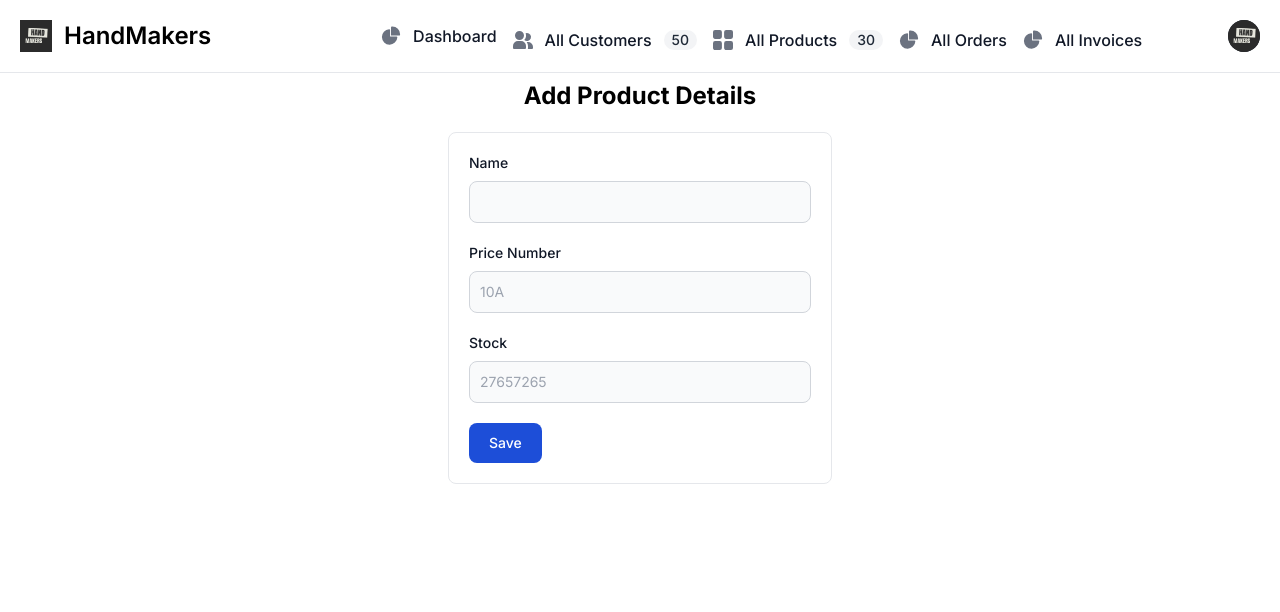
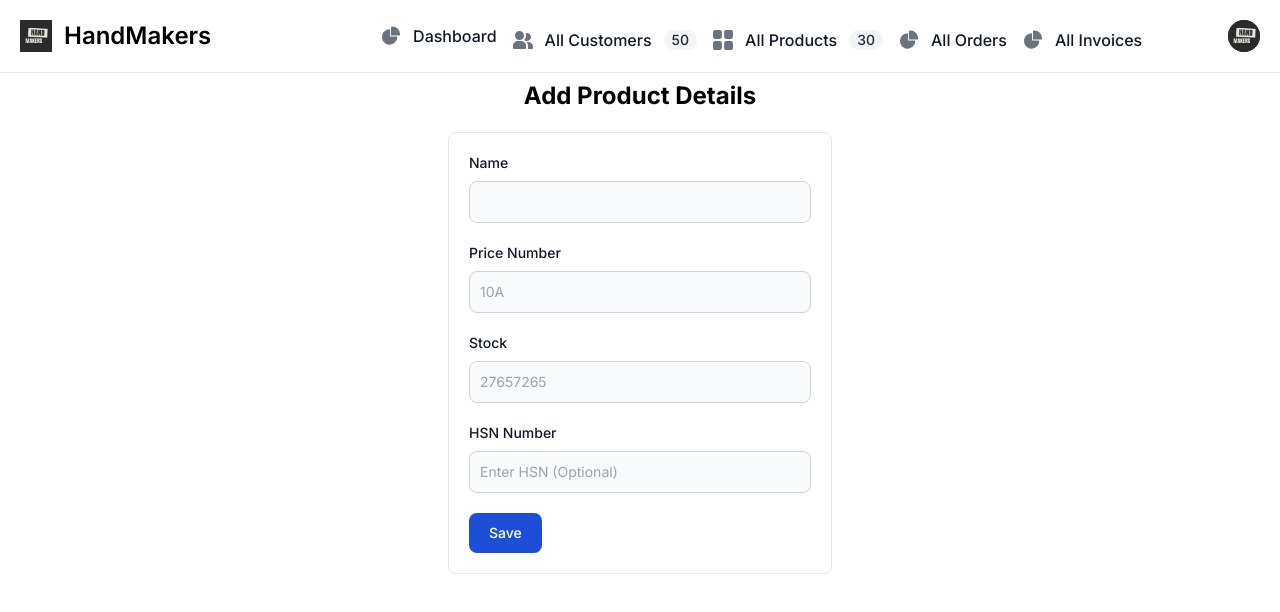
Before and after one commit to yourjinnie/handmaker-invoice, a Next.js app: page /admin/products/add in a window 1280 px wide. Shown: the top 612 px of the page. Built offline with nearby package versions, Linux system fonts and the light colour scheme; no server answers.

Commit message:
HSN added

```diff
--- a/app/admin/orders/add/page.js
+++ b/app/admin/orders/add/page.js
@@ -485,10 +485,10 @@ const Page = () => {
             {rows.map((row, index) => (
               <tr key={index}>
                 <td className="border py-2 px-4">
-                  <select value={row.productId} onChange={(e) => handleProductChange(index, e.target.value)} className="bg-gray-50 border border-gray-300 text-gray-900 text-sm rounded-lg focus:ring-blue-500 focus:border-blue-500 block w-full p-2.5">
+                  <select value={row.productId} onChange={(e) => handleProductChange(index, e.target.value)} className="bg-gray-50 border border-gray-300 text-gray-900 text-md rounded-lg focus:ring-blue-500 focus:border-blue-500 block w-full p-2.5">
                     <option value="" disabled>Select a product</option>
                     {ProductList.map((product) => (
-                      <option key={product._id} value={product.ProductID}>{product.ProductID}{" "}|{" "}{product.ProductName}</option>
+                      <option key={product._id} value={product.ProductID}>{product.ProductID}{" "}|{" "}{product.ProductName}{" "}|{" "}{product.ProductHSN}</option>
                     ))}
                   </select>
                 </td>
--- a/app/admin/orders/edit/page.js
+++ b/app/admin/orders/edit/page.js
@@ -552,7 +552,7 @@ const Page = () => {
                   <select value={row.productId} onChange={(e) => handleProductChange(index, e.target.value)} className="bg-gray-50 border border-gray-300 text-gray-900 text-sm rounded-lg focus:ring-blue-500 focus:border-blue-500 block w-full p-2.5">
                     <option value="" disabled>Select a product</option>
                     {ProductList.map((product) => (
-                      <option key={product._id} value={product.ProductID}>{product.ProductID}{" "}|{" "}{product.ProductName}</option>
+                      <option key={product._id} value={product.ProductID}>{product.ProductID}{" "}|{" "}{product.ProductName}{" "}|{" "}{product.ProductHSN}</option>
                     ))}
                   </select>
                 </td>
--- a/app/admin/products/add/page.js
+++ b/app/admin/products/add/page.js
@@ -13,6 +13,7 @@ const Page = () => {
 
   const [ProductPrice, setProductPrice] = useState("");
   const [ProductStock, setProductStock] = useState("");
+  const [ProductHSN, setProductHSN] = useState("")
   const [msg, setmsg] = useState("")
 
 
@@ -24,6 +25,7 @@ const Page = () => {
       ProductName: ProductName,
       ProductPrice: ProductPrice,
       ProductStock: ProductStock,
+      ProductHSN: ProductHSN,
     };
 
 
@@ -144,6 +146,23 @@ const Page = () => {
           />
         </div>
 
+        <div class="mb-5">
+          <label
+            for="HSN"
+            class="block mb-2 text-sm font-medium text-gray-900"
+          >
+            HSN Number
+          </label>
+          <input
+            id="HSN"
+            value={ProductHSN}
+            onChange={(e) => setProductHSN(e.target.value)}
+            class="bg-gray-50 border border-gray-300 text-gray-900 text-sm rounded-lg focus:ring-blue-500 focus:border-blue-500 block w-full p-2.5 outline-0"
+            placeholder="Enter HSN (Optional)"
+            required
+          />
+        </div>
+
         {/* <div class="flex items-start mb-5">
     <div class="flex items-center h-5">
       <input id="remember" type="checkbox" value="" class="w-4 h-4 border border-gray-300 rounded bg-gray-50 focus:ring-3 focus:ring-blue-300" required/>
--- a/app/admin/products/edit/page.js
+++ b/app/admin/products/edit/page.js
@@ -13,11 +13,12 @@ const Page = () => {
 
   const [ProductPrice, setProductPrice] = useState("");
   const [ProductStock, setProductStock] = useState("");
+  const [ProductHSN, setProductHSN] = useState("")
+
   const [msg, setmsg] = useState("")
 
   const postData = {
     productid: ProductID,
-    // Add other properties if needed
   };
   useEffect(() => {
     auth();
@@ -34,6 +35,7 @@ const Page = () => {
           setProductName(data.Product.ProductName)
           setProductPrice(data.Product.ProductPrice)
           setProductStock(data.Product.ProductStock)
+          setProductHSN(data.Product.ProductHSN)
         } else {
           console.error("API request failed");
         }
@@ -50,7 +52,7 @@ const Page = () => {
       headers: {
         "Content-Type": "application/json",
       },
-      body: JSON.stringify({ ProductID: ProductID, ProductName: ProductName, ProductPrice: ProductPrice, ProductStock: ProductStock }),
+      body: JSON.stringify({ ProductID: ProductID, ProductName: ProductName, ProductPrice: ProductPrice, ProductStock: ProductStock, ProductHSN:ProductHSN }),
     }).then((response) => response.json())
       .then((data) => {
         setmsg(data.msg)
@@ -155,6 +157,22 @@ const Page = () => {
           />
         </div>
 
+        <div class="mb-5">
+          <label
+            for="HSN"
+            class="block mb-2 text-sm font-medium text-gray-900"
+          >
+            HSN Number
+          </label>
+          <input
+            id="HSN"
+            value={ProductHSN}
+            onChange={(e) => setProductHSN(e.target.value)}
+            class="bg-gray-50 border border-gray-300 text-gray-900 text-sm rounded-lg focus:ring-blue-500 focus:border-blue-500 block w-full p-2.5 outline-0"
+            placeholder="Enter HSN (Optional)"
+            required
+          />
+        </div>
         {/* <div class="flex items-start mb-5">
     <div class="flex items-center h-5">
       <input id="remember" type="checkbox" value="" class="w-4 h-4 border border-gray-300 rounded bg-gray-50 focus:ring-3 focus:ring-blue-300" required/>
--- a/app/admin/products/page.js
+++ b/app/admin/products/page.js
@@ -157,6 +157,9 @@ function report(){
                     Price
                   </th>
                   <th scope="col" className="px-6 py-3">
+                    HSN
+                  </th>
+                  <th scope="col" className="px-6 py-3">
                     Stock
                   </th>
                   <th scope="col" className="px-6 py-3">
@@ -179,6 +182,7 @@ function report(){
                     </th>
                     <td className="px-6 py-4">{Product.ProductName}</td>
                     <td className="px-6 py-4">₹{Product.ProductPrice}/-</td>
+                    <td className="px-6 py-4">{Product.ProductHSN && Product.ProductHSN || "N.A"}</td>
                     <td className="px-6 py-4">{Product.ProductStock}</td>
                     <td className="px-6 py-4">
                       <a
--- a/model/Products.js
+++ b/model/Products.js
@@ -7,6 +7,7 @@ const ProductSchema = new mongoose.Schema(
     ProductName: { type: String },
     ProductPrice: { type: String },
     ProductStock: { type: String },
+    ProductHSN: { type: String },
   },
   { collection: "all-Products" },
   { timestamps: true }
--- a/pages/api/addProduct.js
+++ b/pages/api/addProduct.js
@@ -50,6 +50,7 @@ const handler = async (req, res) => {
         ProductName: req.body.ProductName,
         ProductPrice: req.body.ProductPrice,
         ProductStock: req.body.ProductStock,
+        ProductHSN: req.body.ProductHSN
       });
 
       await newProduct.save();
--- a/pages/api/editProduct.js
+++ b/pages/api/editProduct.js
@@ -21,7 +21,7 @@ const handler = async (req, res) => {
                 return res.status(400).json({ success: false, msg: "Missing required fields in the request body." });
             }
 
-            const { ProductID, ProductName, ProductPrice, ProductStock } = req.body;
+            const { ProductID, ProductName, ProductPrice, ProductStock, ProductHSN} = req.body;
 
             const forbiddenSymbols = /[^a-zA-Z0-9\s\-()]/;
 
@@ -39,6 +39,7 @@ const handler = async (req, res) => {
             foundCard.ProductPrice = ProductPrice;
             foundCard.ProductName = ProductName;
             foundCard.ProductStock = ProductStock;
+            foundCard.ProductHSN = ProductHSN;
 
             // Save the updated card to the database
             await foundCard.save();
```
